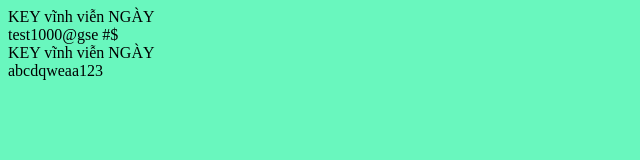
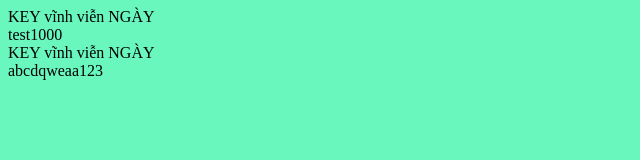
Before and after one commit to Bin63a/test1000, a plain HTML site: page app/index.html in a window 1280 px wide. Shown: the full height of the page, 0-640 px from the left. Drawn offline with Linux system fonts and the light colour scheme; a web font is replaced by a local one.

Commit message:
Update index.html

```diff
--- a/app/index.html
+++ b/app/index.html
@@ -43,7 +43,7 @@
   </head>
   <body>
         <div >
-            KEY vĩnh viễn NGÀY <div id="DAY">test1000@gse #$</div>
+            KEY vĩnh viễn NGÀY <div id="DAY">test1000</div>
         </div>
     <div >
             KEY vĩnh viễn NGÀY <div id="datalog">abcdqweaa123</div>
```
